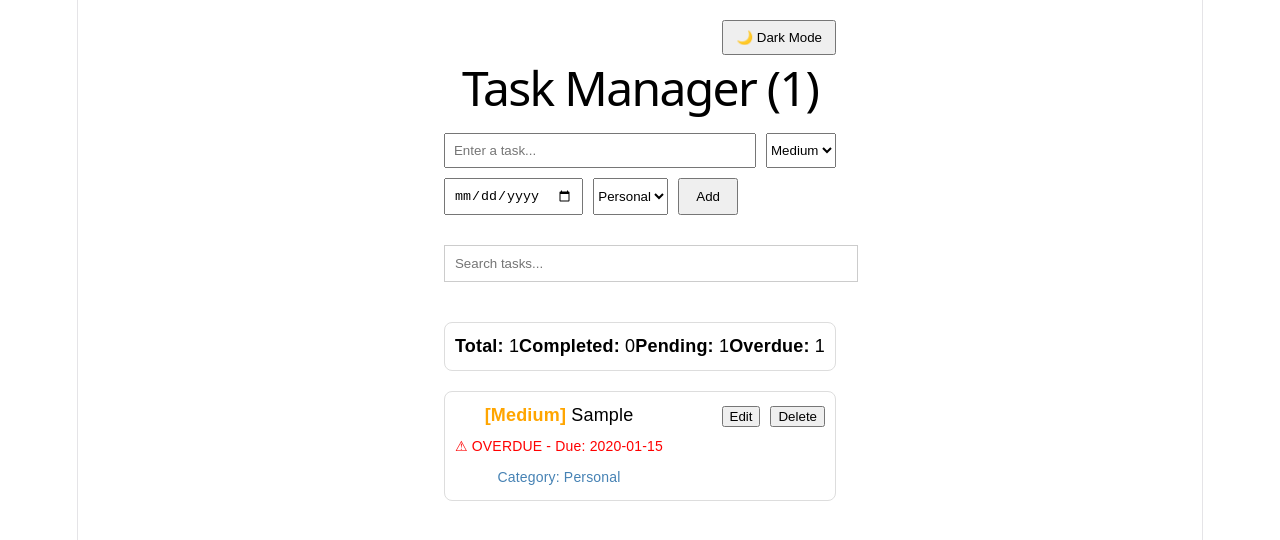
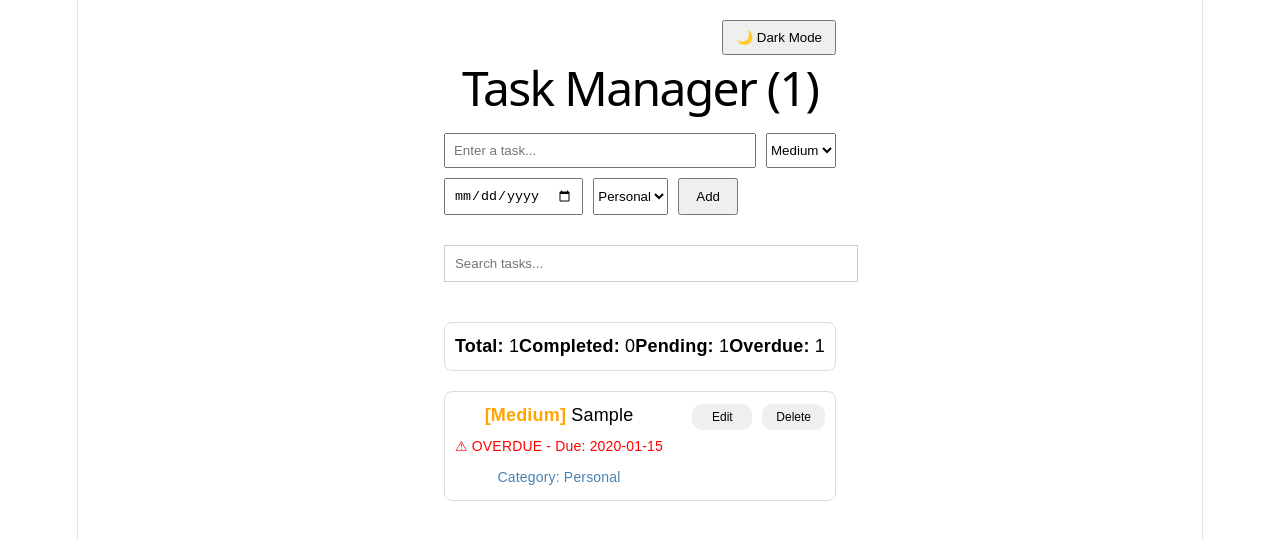
Before and after one commit to Lucasgdb83/React-task-manager, a React app: page / in a window 1280 px wide. Both pictures are taken after typing "Sample", "2020-01-15" into the empty fields and a click on the button "Add". Shown: the top 540 px of the page. Built offline with nearby package versions, Linux system fonts and the light colour scheme; the HTML template or start-up script is replaced by a standard one.

Commit message:
Improve task UI and delete confirmation question

```diff
--- a/src/components/TaskItem.jsx
+++ b/src/components/TaskItem.jsx
@@ -36,6 +36,11 @@ function TaskItem({
       task.category ||
       "Personal"
     );
+
+  // Controls delete confirmation
+  const [showDeleteConfirm,
+    setShowDeleteConfirm] =
+    useState(false);
 
   // Save edited task
   const handleSave = () => {
@@ -239,22 +244,109 @@ function TaskItem({
       )}
 
       <div>
+
+        {/* Show Save button while editing */}
         {isEditing ? (
-          <button onClick={handleSave}>
+          <button
+            onClick={handleSave}
+            style={{
+              padding: "8px 14px",
+              borderRadius: "8px",
+              border: "none",
+              cursor: "pointer",
+            }}
+          >
             Save
           </button>
         ) : (
-          <button onClick={() => setIsEditing(true)}>
+
+          /* Show Edit button when NOT editing */
+          <button
+            onClick={() =>
+              setIsEditing(true)
+            }
+            style={{
+              padding: "6px 14px",
+              borderRadius: "10px",
+              border: "none",
+              cursor: "pointer",
+              fontSize: "12px",
+              minWidth: "60px",
+            }}
+          >
             Edit
           </button>
         )}
 
+
+        {/* Delete button
+      Shows confirmation first */}
         <button
-          onClick={() => onDelete(task.id)}
-          style={{ marginLeft: "10px" }}
+          onClick={() =>
+            setShowDeleteConfirm(true)
+          }
+          style={{
+            marginLeft: "10px",
+            padding: "6px 14px",
+            borderRadius: "10px",
+            border: "none",
+            cursor: "pointer",
+            fontSize: "12px",
+            minWidth: "60px",
+          }}
         >
           Delete
         </button>
+
+        {/* Show delete confirmation */}
+        {showDeleteConfirm && (
+
+          <div
+            style={{
+              marginTop: "10px",
+              fontSize: "14px",
+            }}
+          >
+
+            {/* Confirmation message */}
+            <p>
+              Delete this task?
+            </p>
+
+            {/* Confirm delete button */}
+            <button
+              onClick={() =>
+                onDelete(task.id)
+              }
+              style={{
+                marginRight: "10px",
+                padding: "6px 12px",
+                borderRadius: "8px",
+                border: "none",
+                cursor: "pointer",
+              }}
+            >
+              Yes
+            </button>
+
+            {/* Cancel delete button */}
+            <button
+              onClick={() =>
+                setShowDeleteConfirm(false)
+              }
+              style={{
+                padding: "6px 12px",
+                borderRadius: "8px",
+                border: "none",
+                cursor: "pointer",
+              }}
+            >
+              Cancel
+            </button>
+
+          </div>
+        )}
+
       </div>
     </li>
   );
```
Lines whose indentation alone changed are shown as unchanged.
